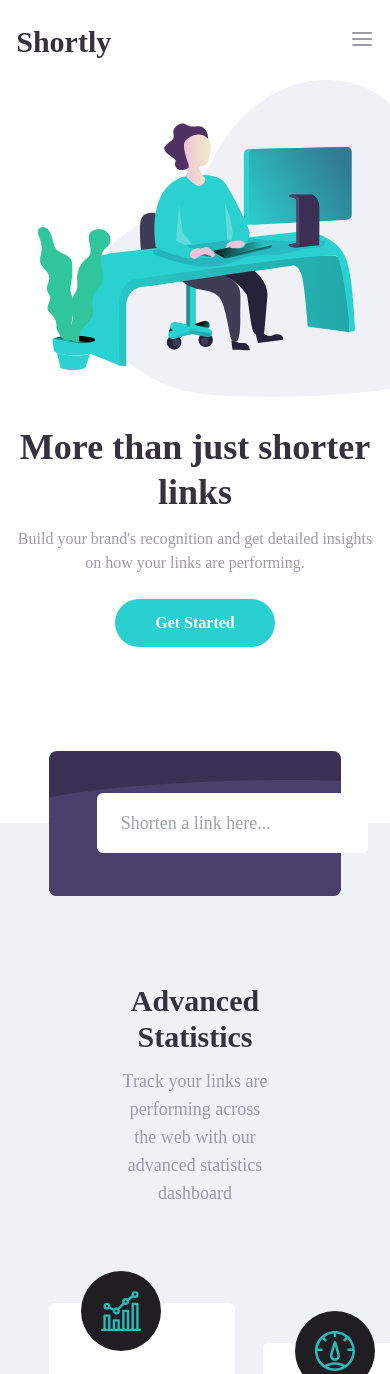
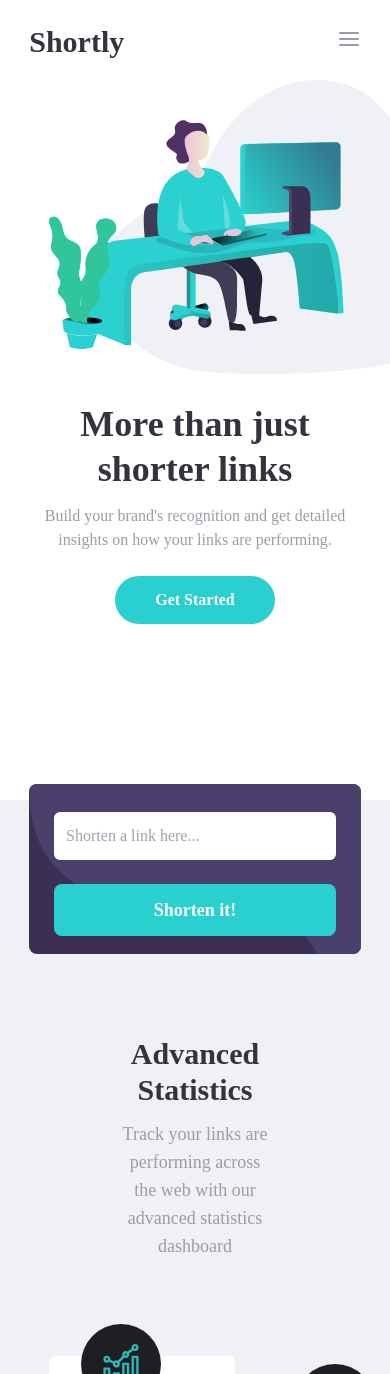
Before and after one commit to YaSh8202/Shortly-URL-Shortner, a React (Create React App) app: page / in a window 390 px wide. Shown: the top 1374 px of the page. Built offline with nearby package versions, Linux system fonts and the light colour scheme.

Commit message:
Links container becomes responsive

```diff
--- a/src/components/Hero/Hero.js
+++ b/src/components/Hero/Hero.js
@@ -3,7 +3,7 @@ import HeroImage from "../../images/illustration-working.svg";
 
 const Hero = () => {
   return (
-    <div className="text-center lg:text-left lg:py-20 flex w-11/12 lg:flex-row flex-col-reverse  lg:w-9/12 m-auto lg:mt-4  relative ">
+    <div className="text-center lg:text-left lg:py-20 flex w-[85%] lg:flex-row flex-col-reverse  lg:w-9/12 m-auto lg:mt-4  relative ">
       <main className="mt-12 lg:mt-2 lg:w-4/6 text-center lg:text-left flex flex-col justify-center ">
         <h1 className=" text-veryDarkBlue leading-tight font-bold text-4xl lg:text-7xl">
           More than just shorter links
--- a/src/components/NavBar/NavBar.js
+++ b/src/components/NavBar/NavBar.js
@@ -5,7 +5,7 @@ import MobileNav from "./MobileNav";
 const NavBar = () => {
   const [isOpen, setIsOpen] = React.useState(false);
   return (
-    <div className=" relative lg:w-9/12 w-11/12  m-auto mt-6 flex items-center justify-between lg:justify-start">
+    <div className=" relative lg:w-9/12 w-[85%]  m-auto mt-6 flex items-center justify-between lg:justify-start">
       <h2 className="text-3xl font-bold text-veryDarkBlue mr-8 ">
         Shortly
       </h2>
--- a/src/components/Shortner/Link.js
+++ b/src/components/Shortner/Link.js
@@ -4,18 +4,18 @@ export const Link = ({ url, shortedUrl }) => {
   const [isClicked, setIsClicked] = useState(false);
 
   return (
-    <div className="my-3 bg-white flex items-center px-6 py-4 shadow-lg rounded-md ">
-      <div className="flex flex-1 mr-3 justify-between">
-        <div className="">{url}</div>
+    <div className="my-4 box-border bg-white flex flex-col lg:flex-row lg:items-center items-start px-0 py-0 lg:px-6 lg:py-3 shadow-lg rounded-md ">
+      <div className="border-b-2 flex-1 border-lightGray lg:border-0 py-3.5 lg:py-0 px-3 text-sm lg:text-base w-full ">
+        {url}
+      </div>
       <a
         rel="noreferrer"
         target="_blank"
         href={shortedUrl}
-          className=" text-cyan "
+        className=" text-cyan lg:mr-4 px-3 lg:px-0 py-2.5 lg:py-0 text-sm lg:text-base "
       >
         {shortedUrl}
       </a>
-      </div>
       <button
         onClick={() => {
           setIsClicked(true);
@@ -23,7 +23,7 @@ export const Link = ({ url, shortedUrl }) => {
         }}
         className={`${
           isClicked ? "bg-veryDarkViolet" : "bg-cyan"
-        }  text-white w-24 py-2 rounded-md hover:opacity-80 duration-100 `}
+        }  text-white lg:w-24 py-2 text-sm rounded-md font-semibold hover:opacity-80 duration-100 w-11/12 mx-auto mb-3.5   `}
       >
         {isClicked ? "Copied!" : "Copy"}
       </button>
--- a/src/components/Shortner/ShortedLinks.js
+++ b/src/components/Shortner/ShortedLinks.js
@@ -3,7 +3,7 @@ import { Link } from "./Link";
 
 const ShortedLinks = ({ links }) => {
   return (
-    <div className="w-9/12 m-auto mt-10 ">
+    <div className="lg:w-9/12 w-[85%] m-auto mt-10 ">
       {links.map(({ url, shortedUrl }, index) => (
         <Link key={index} url={url} shortedUrl={shortedUrl}/>
       ))}
--- a/src/components/Shortner/ShortnerForm.js
+++ b/src/components/Shortner/ShortnerForm.js
@@ -1,5 +1,5 @@
 import React, { useRef, useState } from "react";
-import { LinkBg } from "../UI/AllSvgs";
+import { FormBGMobile, LinkBg } from "../UI/AllSvgs";
 
 const ShortnerForm = ({ onNewUrl }) => {
   const inputRef = useRef();
@@ -20,7 +20,6 @@ const ShortnerForm = ({ onNewUrl }) => {
     if (res.ok) {
       inputRef.current.value = "";
       onNewUrl((prev) => {
-
         localStorage.setItem(
           "shortedUrls",
           JSON.stringify([
@@ -34,29 +33,34 @@ const ShortnerForm = ({ onNewUrl }) => {
   };
 
   return (
-    <div className="py-8 flex items-center h-4/5 mt-12 m-auto  w-9/12 relative">
+    <div className="py-8  md:py-7 flex md:items-center h-4/5 mt-12 m-auto w-[85%]  lg:w-9/12 relative">
       <LinkBg
         height={145}
-        className=" rounded-lg absolute -z-10 w-full bg-dark_voilte "
+        className="md:block hidden rounded-lg absolute -z-10 w-full bg-dark_voilte "
       />
-      <form className="h-8 w-full pr-12 flex items-center space-x-2">
+      <FormBGMobile
+        height={170}
+        className="md:hidden rounded-lg absolute -z-10 w-full bg-dark_voilte "
+      />
+      <form className=" h-8 mt-7 mb-12 md:mt-0 md:mb-0 md:w-full m-auto md:mx-0 w-[85%] md:pr-12 flex md:flex-row flex-col  md:items-center space-x-2  ">
         <input
           ref={inputRef}
           placeholder="Shorten a link here..."
           className={`${
             emptyInput ? "outline-red/60 placeholder:text-red/60 " : ""
-          } outline-none  rounded-md px-6 py-4 text-lg placeholder:text-gray ml-12 mr-4 inline-block flex-1`}
+          } outline-none rounded-md py-3 px-3 md:px-6 md:py-4 text-base md:text-lg placeholder:text-gray md:ml-12 md:mr-4 inline-block flex-1 mb-6 md:mb-0 `}
           type="text"
         />
         <button
+        style={{"margin-left": 0}}
           onClick={handleSubmit}
-          className="relative bg-cyan rounded-lg px-12 py-4 font-bold text-lg hover:opacity-90 before:absolute before:top-0 before:left-0 before:w-full before:h-full before:bg-white/20 text-white before:-z-10  duration-200 before:rounded-lg "
+          className="relative bg-cyan rounded-lg md:px-12 md:py-4 px-8 py-3 font-bold text-lg hover:opacity-90 before:absolute before:top-0 before:left-0 before:w-full before:h-full before:bg-white/20 text-white before:-z-10  duration-200 before:rounded-lg "
         >
           Shorten it!
         </button>
       </form>
       {emptyInput && (
-        <div className="absolute text-red text-sm -bottom-2 left-12 brightness-75 ">
+        <div className="absolute text-red text-sm top-[6.8rem] left-8 md:top-[78px] md:left-12 brightness-75 ">
           Please add a link
         </div>
       )}
--- a/src/components/UI/AllSvgs.js
+++ b/src/components/UI/AllSvgs.js
@@ -416,6 +416,16 @@ export const LinkBg = (props) => (
   </svg>
 );
 
+export const FormBGMobile = (props) => (
+  <svg xmlns="http://www.w3.org/2000/svg" width={237} height={128} {...props}>
+    <path
+      fill="#4B3F6B"
+      fillRule="evenodd"
+      d="M0-.924C0 51.8 15.5 89.562 73 113.953c57.5 24.391 113.055 2.134 168.786 14.894 55.731 12.76 55.731 94.962 108.214 145.549s163.142 62.874 253.12 11.552C693.095 234.626 733.884 114.796 707 44.141 680.115-26.515 628.593-91 380-91 131.407-91 0-53.647 0-.924z"
+    />
+  </svg>
+)
+
 export const BrandRecognition = (props) => (
   <svg xmlns="http://www.w3.org/2000/svg" width={40} height={40} {...props}>
     <path
```
Lines whose indentation alone changed are shown as unchanged.
